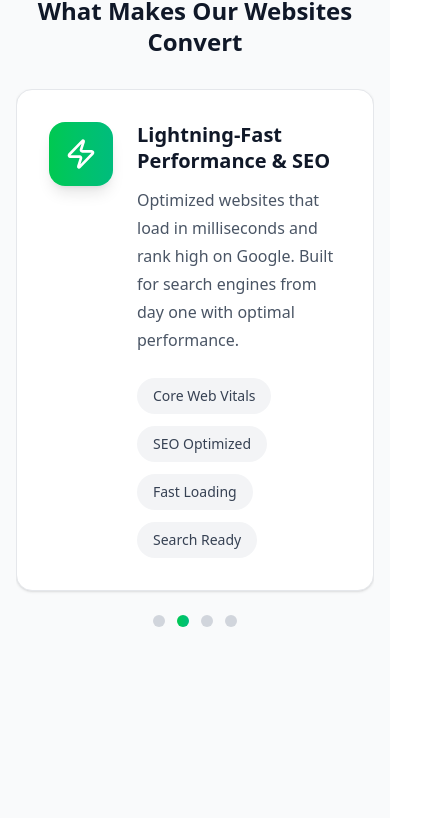
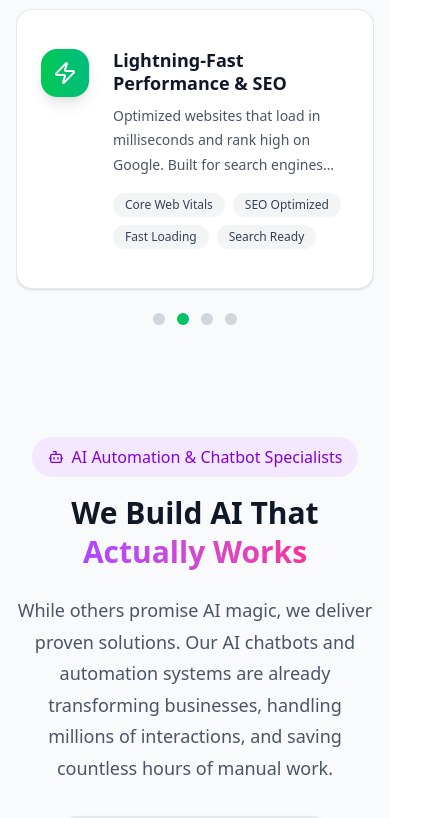
Before and after one commit to om202/NobleStack, a Next.js app: page / in a window 390 px wide. Shown: the part 4398-5216 px from the top of the page, 428 px wide, since content can reach past the window. Built offline with nearby package versions, Linux system fonts and the light colour scheme.

Commit message:
Refactor section styling across multiple components to improve layout consistency. Adjust padding and margins for Hero, Features, AI Services, and FAQ sections. Update button styles and text alignment in the FAQ section for better user experience.

```diff
--- a/src/app/Home/L1.tsx
+++ b/src/app/Home/L1.tsx
@@ -36,7 +36,7 @@ export default function HeroSection() {
   ];
 
   return (
-    <section className="py-12 px-4 min-h-screen bg-gray-50">
+    <section className="pt-12 pb-6 sm:pb-8 md:pb-10 lg:pb-12 px-4 min-h-screen bg-gray-50">
       <div className="max-w-6xl mx-auto">
         {/* Header */}
         <div className="text-center mb-12">
--- a/src/app/Home/L2.tsx
+++ b/src/app/Home/L2.tsx
@@ -155,7 +155,7 @@ export default function FeaturesSection() {
   ];
 
   return (
-    <section id="features" className="py-20 px-4 bg-gray-50">
+    <section id="features" className="py-6 sm:py-8 md:py-10 lg:py-12 px-4 bg-gray-50">
       <div className="max-w-7xl mx-auto">
         {/* Header */}
         <div className="text-center mb-16 animate-fade-in">
--- a/src/app/Home/L3.tsx
+++ b/src/app/Home/L3.tsx
@@ -97,7 +97,7 @@ export default function AIServicesSection() {
   ];
 
   return (
-    <section id="ai-services" className="py-20 px-4 bg-gray-50">
+    <section id="ai-services" className="py-6 sm:py-8 md:py-10 lg:py-12 px-4 bg-gray-50">
       <div className="max-w-7xl mx-auto">
         {/* Header */}
         <div className="text-center mb-16 animate-fade-in">
--- a/src/app/Home/L4.tsx
+++ b/src/app/Home/L4.tsx
@@ -178,7 +178,7 @@ export default function FAQSection() {
   const currentFaqs = faqCategories[activeCategory as keyof typeof faqCategories];
 
   return (
-    <section id="faq" className="py-20 px-4 bg-gray-50">
+    <section id="faq" className="py-6 sm:py-8 md:py-10 lg:py-12 px-4 bg-gray-50">
       <div className="max-w-6xl mx-auto">
         {/* Header */}
         <div className="text-center mb-16">
@@ -201,7 +201,7 @@ export default function FAQSection() {
 
                 {/* Category Selection */}
         <div className="flex justify-center mb-12">
-          <div className="bg-white rounded-2xl p-2 shadow-sm border border-gray-200 inline-flex">
+          <div className="bg-white rounded-2xl p-2 shadow-sm border border-gray-200 flex flex-col sm:flex-row gap-2 sm:gap-0 w-full max-w-md sm:max-w-none sm:inline-flex">
             {categories.map((category) => (
               <button
                 key={category.id}
@@ -210,15 +210,15 @@ export default function FAQSection() {
                   setOpenFaq(null);
                   setAnimationKey(prev => prev + 1);
                 }}
-                                 className={`flex items-center gap-3 px-6 py-3 rounded-xl transition-all duration-200 ${
+                className={`flex items-center gap-3 px-4 sm:px-6 py-3 rounded-xl transition-all duration-200 justify-center sm:justify-start ${
                   activeCategory === category.id
                     ? `bg-gradient-to-r ${category.color} text-white shadow-sm`
                     : 'text-gray-600 hover:text-gray-900 hover:bg-gray-50'
                 }`}
               >
                 <category.icon className="w-5 h-5" />
-                <div className="text-left">
-                  <div className="font-semibold">{category.name}</div>
+                <div className="text-left sm:text-left text-center">
+                  <div className="font-semibold text-sm sm:text-base">{category.name}</div>
                   <div className={`text-xs ${activeCategory === category.id ? 'text-white/80' : 'text-gray-500'}`}>
                     {category.count}
                   </div>
--- a/src/components/AnimatedFeatureCarousel.tsx
+++ b/src/components/AnimatedFeatureCarousel.tsx
@@ -43,30 +43,30 @@ export default function AnimatedFeatureCarousel({
 
       {/* Animated Feature Display */}
       <div className="relative overflow-hidden">
-        <div className="bg-white rounded-2xl p-8 border border-gray-200 shadow-sm min-h-[200px] flex flex-col justify-center">
+        <div className="bg-white rounded-2xl p-6 sm:p-8 border border-gray-200 shadow-sm h-[280px] sm:h-[240px] flex flex-col justify-center">
           <div
             key={activeFeature}
             className="flex items-start gap-6 animate-fade-in"
           >
             <div
-              className={`w-16 h-16 bg-gradient-to-r ${features[activeFeature].color} rounded-2xl flex items-center justify-center shadow-lg flex-shrink-0`}
+              className={`w-12 h-12 sm:w-16 sm:h-16 bg-gradient-to-r ${features[activeFeature].color} rounded-2xl flex items-center justify-center shadow-lg flex-shrink-0`}
             >
               {React.createElement(features[activeFeature].icon, {
-                className: "w-8 h-8 text-white",
+                className: "w-6 h-6 sm:w-8 sm:h-8 text-white",
               })}
             </div>
-            <div className="flex-1">
-              <h4 className="text-xl font-bold text-gray-900 mb-3">
+            <div className="flex-1 min-w-0">
+              <h4 className="text-lg sm:text-xl font-bold text-gray-900 mb-2 sm:mb-3 line-clamp-2">
                 {features[activeFeature].title}
               </h4>
-              <p className="text-base text-gray-600 mb-6">
+              <p className="text-sm sm:text-base text-gray-600 mb-4 sm:mb-6 line-clamp-3">
                 {features[activeFeature].description}
               </p>
-              <div className="flex flex-wrap gap-3">
+              <div className="flex flex-wrap gap-2 sm:gap-3">
                 {features[activeFeature].stats.map((stat, statIndex) => (
                   <span
                     key={statIndex}
-                    className="text-sm px-4 py-2 bg-gray-100 text-gray-700 rounded-full font-medium"
+                    className="text-xs sm:text-sm px-3 sm:px-4 py-1 sm:py-2 bg-gray-100 text-gray-700 rounded-full font-medium"
                   >
                     {stat}
                   </span>
```
Lines whose indentation alone changed are shown as unchanged.
